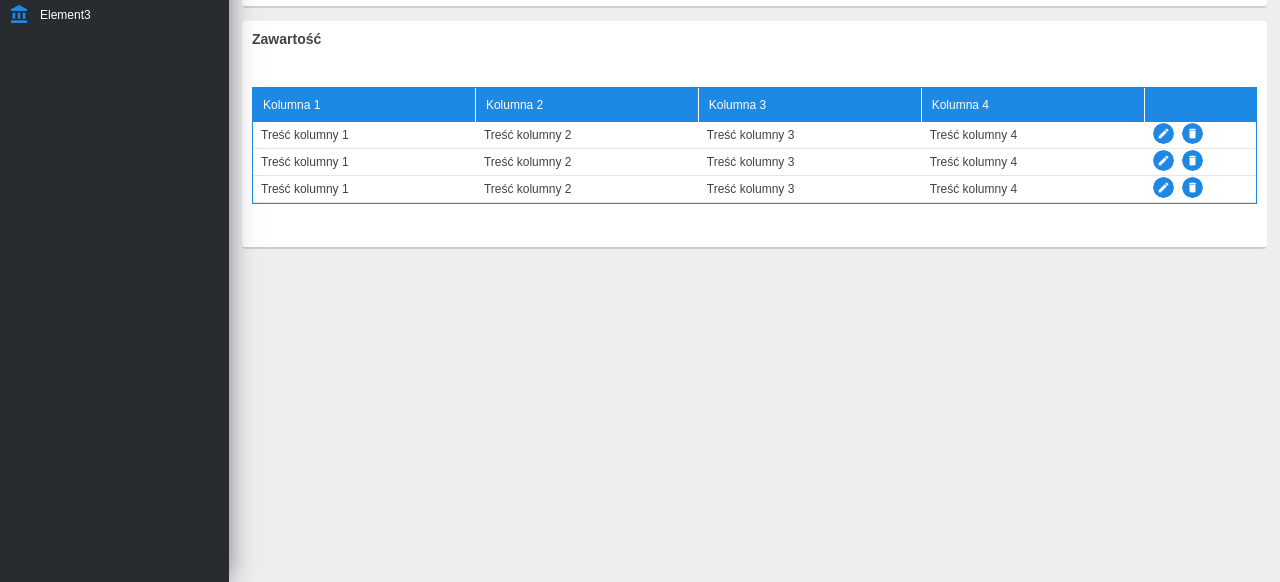
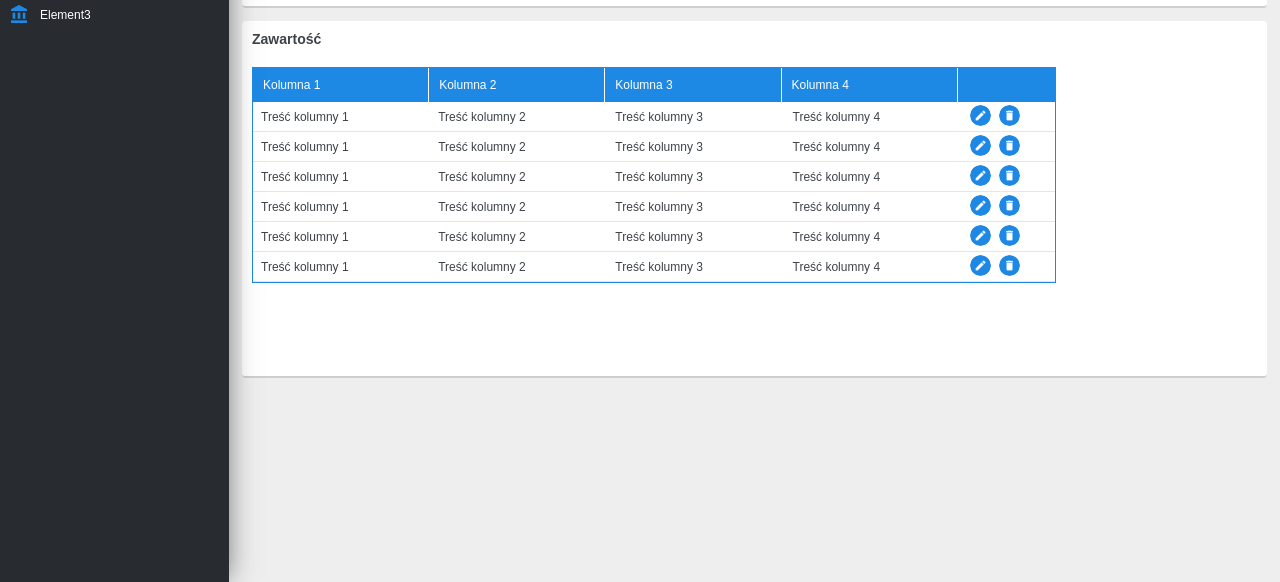
Before and after one commit to BartekPacocha/panel, a plain HTML site: page index.html in a window 1280 px wide. Shown: the part 218-800 px from the top of the page. Drawn offline with nearby package versions, Linux system fonts and the light colour scheme.

Commit message:
add scrollbar

```diff
--- a/index.html
+++ b/index.html
@@ -54,11 +54,9 @@
 
 				<button class="main-button" ng-click="add()">Dodaj</button>
 			</div>
-			<div class="panel">
+			<div class="panel panel-table">
 				<h3 class="panel-title">Zawartość</h3>
-				<div id="table-wrapper">
-  <div id="table-scroll">
-				<table>
+				<table class="table-scroll">
 				<thead>
 					<tr>
 						<th>Kolumna 1</th>
@@ -68,7 +66,7 @@
 						<th></th>
 					</tr>
 					</thead>
-					<tbody>
+					<tbody id="style-8">
 					<tr ng-repeat="data in data">
 					<td ng-class="{selected: editingData[data.id]}">
 						<div ng-hide="editingData[data.id]">{{data.kolumna1}}</div>
@@ -99,7 +97,7 @@
 					</td>
 					</tr>
 					</tbody>
-				</table></div></div>
+				</table>
 			</div>
 		</div>
 	</div>
--- a/script.js
+++ b/script.js
@@ -21,7 +21,28 @@ app.controller("ListController", ['$scope', function($scope) {
 		'kolumna3':'Treść kolumny 3',
 		'kolumna4':'Treść kolumny 4',
 		'id':'2'
-	}];
+	},
+    {
+        'kolumna1':'Treść kolumny 1',
+        'kolumna2':'Treść kolumny 2',
+        'kolumna3':'Treść kolumny 3',
+        'kolumna4':'Treść kolumny 4',
+        'id':'3'
+    },
+    {
+        'kolumna1':'Treść kolumny 1',
+        'kolumna2':'Treść kolumny 2',
+        'kolumna3':'Treść kolumny 3',
+        'kolumna4':'Treść kolumny 4',
+        'id':'4'
+    },
+    {
+        'kolumna1':'Treść kolumny 1',
+        'kolumna2':'Treść kolumny 2',
+        'kolumna3':'Treść kolumny 3',
+        'kolumna4':'Treść kolumny 4',
+        'id':'5'
+    }];
 
 	$scope.editingData = {};
 
--- a/style.scss
+++ b/style.scss
@@ -23,6 +23,7 @@ body {
 	border-radius: $borderRadius;
 	border-style: none;
 	padding: 5.5px 15px;
+	cursor: pointer;
 }
 
 .circle-button {
@@ -39,33 +40,56 @@ body {
 		border-radius: 50%;
 	}
 }
-#table-wrapper {
-  position:relative;
-}
-#table-scroll {
-  height:150px;
-  overflow:auto;
-  margin-top:20px;
-}
-#table-wrapper table {
-  width:100%;
-
+.table-scroll thead {
+    display: table;
+    width: 100%;
+    table-layout: fixed;
 }
 
-#table-wrapper table thead th .text {
-  position:absolute;
-  top:-20px;
-  z-index:2;
-  height:20px;
+.table-scroll tbody {
+    max-height: 250px;
+    overflow-y: auto;
+    display: block;
+    width: 100%;
+    table-layout: fixed;
+}
 
+.table-scroll tr {
+    display: table;
+    table-layout: fixed;
+    width: 100%;
+}
+
+#style-8::-webkit-scrollbar {
+    width: 12px;
+    height: 18px;
+    background-color: transparent;
+}
+#style-8::-webkit-scrollbar-thumb {
+    height: 6px;
+    border: 4px solid rgba(0, 0, 0, 0);
+    background-clip: padding-box;
+    -webkit-border-radius: 7px;
+    background-color: #1d88e4;
+    -webkit-box-shadow: inset -1px -1px 0px rgba(0, 0, 0, 0.05), inset 1px 1px 0px rgba(0, 0, 0, 0.05);
+}
+#style-8::-webkit-scrollbar-button {
+    width: 0;
+    height: 0;
+    display: none;
+}
+#style-8::-webkit-scrollbar-corner {
+    background-color: transparent;
 }
 
 table{
 	border: 1px solid $blueColor;
 	border-spacing: 0;
 	width: 80%;
+	margin-bottom: 10px;
 
 	tr {
+		height: 30px;
 		&:hover{
 			td {
 				background-color: $lightBlueColor;
@@ -79,8 +103,10 @@ table{
 			text-align: left;
 			font-weight: normal;
 			border-right: 1px solid white;
+			width: 20%;
 			&:last-child {
 				border-right: none;
+				width: 10%;
 			}
 		}
 		td {
@@ -177,6 +203,10 @@ table{
 		height: 100%;
 		background-color: $greyColor;
 
+		.panel-table {
+			height: 335px;
+		}
+
 		.panel {
 			background-color: #fff;
 			border-radius: $borderRadius;
```
Also changed, not shown: style.css, 1 other file.
